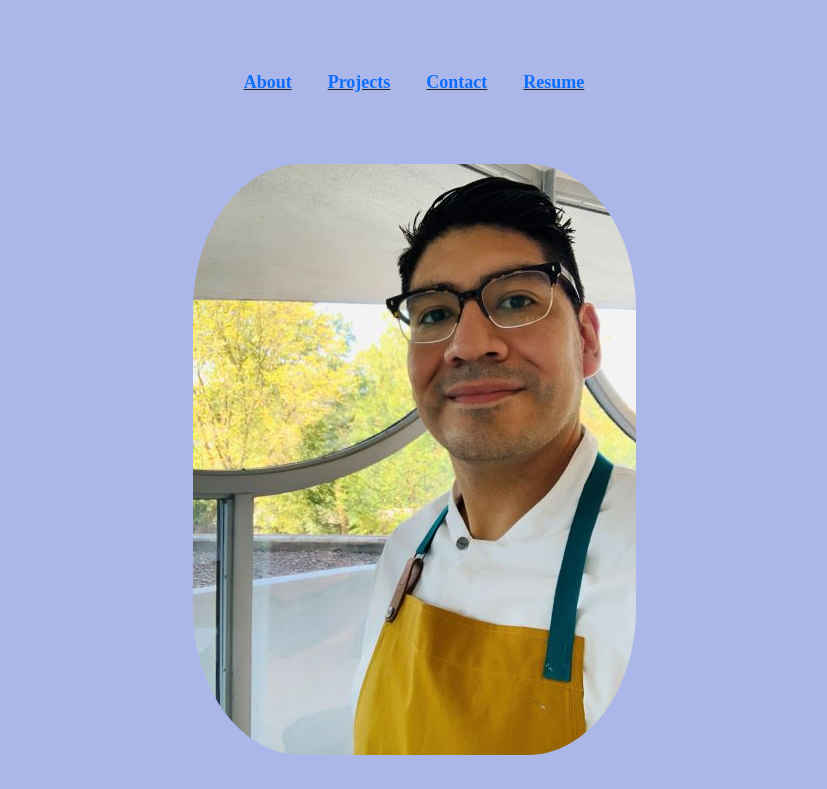
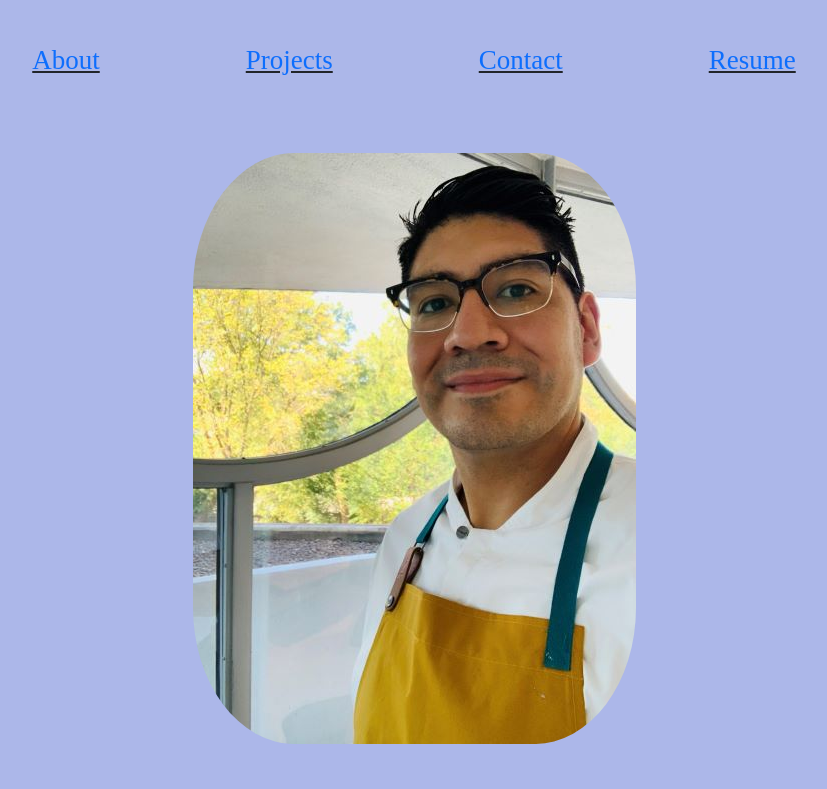
Before and after one commit to Muzan67/Alejandro-Cortez-React-Portfolio, a React (Create React App) app in the folder my-app/: page / in a window 1280 px wide. Shown: the top 789 px of the page, without its empty margins (226-1053 px from the left). Built offline with nearby package versions, Linux system fonts and the light colour scheme.

Commit message:
issues with name portion of contact index

```diff
--- a/my-app/src/components/Contact/index.js
+++ b/my-app/src/components/Contact/index.js
@@ -54,6 +54,7 @@ function Contact() {
 
   return (
     <div>
+      <br></br>
       <h1 class="contact" style={{ textAlign: "center" }}>
         Contact Me
       </h1>
@@ -62,7 +63,7 @@ function Contact() {
         <p>Name</p>
         <input
           value={Name}
-          name="userName"
+          name="name"
           onChange={handleInputChange}
           type="text"
           //   placeholder="username"
--- a/my-app/src/components/Navigation/index.js
+++ b/my-app/src/components/Navigation/index.js
@@ -5,7 +5,7 @@ function Navigation(props) {
   return (
     <ul className="nav">
       {tabs.map((tab) => (
-        <li className="nav-item" key={tab}>
+        <h4 className="nav-item" key={tab}>
           <a
             href={"#" + tab.toLowerCase()}
             onClick={() => props.handlePageChange(tab)}
@@ -15,7 +15,7 @@ function Navigation(props) {
           >
             {tab}
           </a>
-        </li>
+        </h4>
       ))}
     </ul>
   );
--- a/my-app/src/components/Resume/index.js
+++ b/my-app/src/components/Resume/index.js
@@ -4,6 +4,7 @@ import { Row, Col } from "react-bootstrap";
 function Resume() {
   return (
     <section>
+      <br></br>
       <h1 class="contact" style={{ textAlign: "center" }}>
         Programming Languages & Tools
       </h1>
--- a/my-app/src/index.css
+++ b/my-app/src/index.css
@@ -16,7 +16,7 @@ code {
 
 /* header */
 .header {
-  padding: 30px;
+  padding: 15px;
   font-family: "Indie Flower", cursive;
   margin: auto 30px;
   font-size: large;
@@ -41,8 +41,7 @@ code {
 }
 
 .my-image {
-  border-radius: 25%;
-  padding: 5px 5px;
+  border-radius: 23%;
 }
 
 /* text styling */
@@ -77,6 +76,14 @@ h3 {
   padding: 10px;
   color: #0000ff;
   font-weight: bold;
+  font-family: "Indie Flower", cursive;
+}
+
+h4 {
+  margin: auto 50px;
+  padding: 5px;
+  color: #ff00b3;
+  font-weight: bolder;
   font-family: "Indie Flower", cursive;
 }
 
@@ -199,13 +206,13 @@ li {
 
 .form input {
   display: block;
-  margin-top: 10px;
-  margin-bottom: 10px;
+  margin-top: 5px;
+  margin-bottom: 5px;
   width: 50%;
-  height: 50px;
+  height: 40px;
   background-color: #ffff;
 }
 
 .form > .message-input {
-  height: 20rem;
+  height: 15rem;
 }
```
